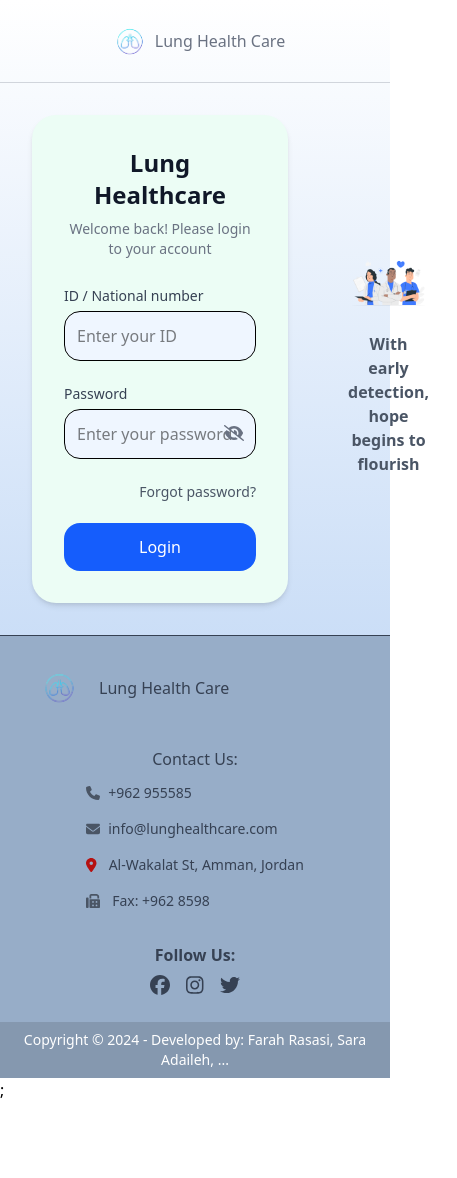
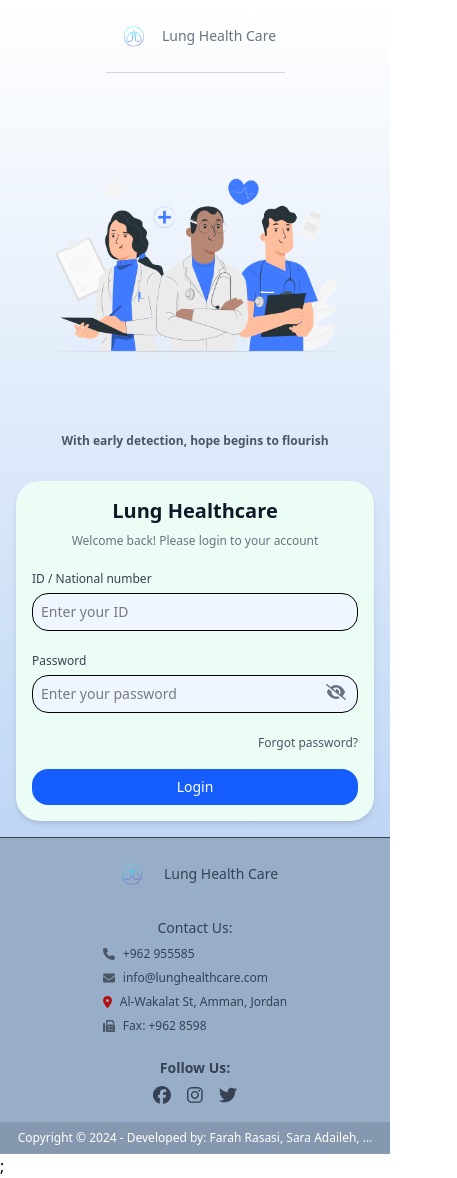
Before and after one commit to balqeeees/lung-healthcare-app, a React (Vite) app: page / in a window 390 px wide. Shown: the whole page, 457 px wide, since content can reach past the window. Before the commit the page ends 1102 px from the top, so only its background shows below. Built offline with nearby package versions, Linux system fonts and the light colour scheme.

Commit message:
Responsive-version

```diff
--- a/src/pages/Auth/login.jsx
+++ b/src/pages/Auth/login.jsx
@@ -30,30 +30,37 @@ export default function Login() {
 
   return (
     <div className="flex flex-col bg-gradient-to-b from-white to-[#A7C7F0] min-h-screen">
-      <header className="flex justify-center items-center py-4 border-b border-gray-300 w-full max-w-md mx-auto">
-        <img
-          src="/logo-preview.png"
-          alt="Lung Health Care Logo"
-          width={50}
-          height={50}
-        />
-        <span className="text-base text-gray-500">Lung Health Care</span>
+      <header className="flex flex-col items-center py-4 w-full px-4">
+        <div className="max-w-md w-full flex items-center justify-center">
+          <img
+            src="/logo-preview.png"
+            alt="Lung Health Care Logo"
+            className="w-10 h-10 sm:w-12 sm:h-12"
+          />
+          <span className="text-sm sm:text-base text-gray-500 ml-2">
+            Lung Health Care
+          </span>
+        </div>
+        <div className="w-1/2 border-b border-gray-300 mt-4" />
       </header>
 
-      <main className="flex flex-1 font-poppins">
-        <div className="flex justify-center items-center w-full md:w-1/2 p-8">
-          <div className="bg-emerald-50 rounded-3xl shadow-md p-8 w-full max-w-md">
-            <h1 className="text-2xl font-bold mb-2 text-gray-900 text-center">
+      <main className="flex flex-col md:flex-row flex-1 font-poppins">
+        <div className="flex justify-center items-center w-full md:w-1/2 p-4 sm:p-6 lg:p-8 order-2 md:order-1">
+          <div className="bg-emerald-50 rounded-3xl shadow-md p-4 sm:p-6 lg:p-8 w-full max-w-md">
+            <h1 className="text-xl sm:text-2xl font-bold mb-2 text-gray-900 text-center">
               Lung Healthcare
             </h1>
 
-            <p className="text-sm text-gray-500 mb-6 text-center">
+            <p className="text-xs sm:text-sm text-gray-500 mb-4 sm:mb-6 text-center">
               Welcome back! Please login to your account
             </p>
 
-            <form onSubmit={formik.handleSubmit} className="space-y-5">
+            <form
+              onSubmit={formik.handleSubmit}
+              className="space-y-4 sm:space-y-5"
+            >
               <div>
-                <label className="text-sm font-medium text-gray-700">
+                <label className="text-xs sm:text-sm font-medium text-gray-700">
                   ID / National number
                 </label>
                 <input
@@ -62,12 +69,12 @@ export default function Login() {
                   value={formik.values.id}
                   onChange={formik.handleChange}
                   placeholder="Enter your ID"
-                  className="w-full p-3 mt-1 border rounded-2xl bg-blue-50 focus:outline-none focus:ring-2 focus:ring-blue-300"
+                  className="w-full p-2 sm:p-3 mt-1 border rounded-2xl bg-blue-50 focus:outline-none focus:ring-2 focus:ring-blue-300 text-sm"
                 />
               </div>
 
               <div>
-                <label className="text-sm font-medium text-gray-700">
+                <label className="text-xs sm:text-sm font-medium text-gray-700">
                   Password
                 </label>
                 <div className="relative">
@@ -77,11 +84,11 @@ export default function Login() {
                     value={formik.values.password}
                     onChange={formik.handleChange}
                     placeholder="Enter your password"
-                    className="w-full p-3 mt-1 border rounded-2xl bg-blue-50 focus:outline-none focus:ring-2 focus:ring-blue-300"
+                    className="w-full p-2 sm:p-3 mt-1 border rounded-2xl bg-blue-50 focus:outline-none focus:ring-2 focus:ring-blue-300 text-sm"
                   />
                   <button
                     type="button"
-                    className="absolute top-4 right-3 text-gray-500"
+                    className="absolute top-1/2 transform -translate-y-1/2 right-3 text-gray-500"
                     onClick={() => setShowPassword(!showPassword)}
                   >
                     <FontAwesomeIcon icon={showPassword ? faEye : faEyeSlash} />
@@ -90,7 +97,10 @@ export default function Login() {
               </div>
 
               <div className="text-right">
-                <a href="#" className="text-gray-600 text-sm hover:underline">
+                <a
+                  href="#"
+                  className="text-gray-600 text-xs sm:text-sm hover:underline"
+                >
                   Forgot password?
                 </a>
               </div>
@@ -98,7 +108,7 @@ export default function Login() {
               <div className="w-full flex justify-center">
                 <button
                   type="submit"
-                  className="w-48 bg-blue-600 hover:bg-blue-700 text-white p-3 rounded-2xl font-medium"
+                  className="w-full sm:w-48 bg-blue-600 hover:bg-blue-700 text-white p-2 sm:p-3 rounded-2xl font-medium text-sm"
                 >
                   Login
                 </button>
@@ -106,37 +116,43 @@ export default function Login() {
             </form>
           </div>
         </div>
-        <div className="flex w-full md:w-1/2 justify-center items-center p-7">
+
+        {/* Image Section */}
+        <div className="flex w-full md:w-1/2 justify-center items-center p-4 sm:p-6 lg:p-7 order-1 md:order-2">
           <div className="text-center">
             <img
               src="/Doctors-pana.png"
               alt="Doctors Illustration"
-              className="w-full max-w-md h-auto object-contain mb-2"
+              className="w-full max-w-xs md:max-w-sm lg:max-w-md h-auto object-contain mb-2"
             />
-            <p className="text-gray-600 font-bold text-base">
+            <p className="text-gray-600 font-bold text-xs sm:text-sm md:text-base">
               With early detection, hope begins to flourish
             </p>
           </div>
         </div>
       </main>
-      <footer className="bg-[#97ADC8] border-t py-6 px-8 text-gray-700 text-sm">
-        <div className="max-w-7xl mx-auto flex flex-col md:flex-row md:justify-between md:items-start space-y-8 md:space-y-0">
-          <div className="flex items-center space-x-3">
+
+      {/* Footer */}
+      <footer className="bg-[#97ADC8] border-t py-4 sm:py-6 px-4 sm:px-8 text-gray-700 text-xs sm:text-sm">
+        <div className="max-w-7xl mx-auto flex flex-col space-y-6 sm:space-y-8 lg:space-y-0 lg:flex-row lg:justify-between lg:items-start">
+          {/* Logo */}
+          <div className="flex items-center justify-center lg:justify-start space-x-3">
             <img
               src="/logo-preview.png"
-              height={55}
-              width={55}
               alt="Footer Logo"
-              className="object-contain"
+              className="w-10 h-10 sm:w-12 sm:h-12 lg:w-14 lg:h-14 object-contain"
             />
-            <span className="text-base font-medium">Lung Health Care</span>
+            <span className="text-sm sm:text-base font-medium">
+              Lung Health Care
+            </span>
           </div>
 
-          <div className="flex flex-col items-center md:items-center mx-auto space-y-6 md:space-y-0">
-            <div className="font-medium text-base text-center mb-3">
+          {/* Contact Info */}
+          <div className="flex flex-col items-center lg:items-start">
+            <div className="font-medium text-sm sm:text-base text-center mb-2 sm:mb-3">
               Contact Us:
             </div>
-            <div className="flex flex-col space-y-4 md:space-y-0 md:grid md:grid-cols-2 md:gap-3">
+            <div className="grid grid-cols-1 sm:grid-cols-2 gap-2 sm:gap-3 text-xs sm:text-sm">
               <div className="flex items-center space-x-2">
                 <FontAwesomeIcon icon={faPhone} className="text-gray-600" />
                 <span>+962 955585</span>
@@ -145,40 +161,49 @@ export default function Login() {
                 <FontAwesomeIcon icon={faEnvelope} className="text-gray-600" />
                 <span>info@lunghealthcare.com</span>
               </div>
-
-              <div className="flex items-center space-x-3">
+              <div className="flex items-center space-x-2">
                 <FontAwesomeIcon
                   icon={faLocationDot}
                   style={{ color: "#b61111" }}
                 />
                 <span>Al-Wakalat St, Amman, Jordan</span>
               </div>
-              <div className="flex items-center space-x-3">
+              <div className="flex items-center space-x-2">
                 <FontAwesomeIcon icon={faFax} className="text-gray-600" />
                 <span>Fax: +962 8598</span>
               </div>
             </div>
           </div>
 
-          <div className="flex flex-col items-center space-y-2">
-            <div className="font-semibold text-base">Follow Us:</div>
+          {/* Social Media */}
+          <div className="flex flex-col items-center lg:items-start space-y-2">
+            <div className="font-semibold text-sm sm:text-base">Follow Us:</div>
             <div className="flex space-x-4">
-              <a href="#">
-                <FontAwesomeIcon icon={faFacebook} className="text-xl" />
+              <a href="#" className="hover:text-blue-700 transition-colors">
+                <FontAwesomeIcon
+                  icon={faFacebook}
+                  className="text-lg sm:text-xl"
+                />
               </a>
-              <a href="#">
-                <FontAwesomeIcon icon={faInstagram} className="text-xl" />
+              <a href="#" className="hover:text-pink-600 transition-colors">
+                <FontAwesomeIcon
+                  icon={faInstagram}
+                  className="text-lg sm:text-xl"
+                />
               </a>
-              <a href="#">
-                <FontAwesomeIcon icon={faTwitter} className="text-xl" />
+              <a href="#" className="hover:text-blue-400 transition-colors">
+                <FontAwesomeIcon
+                  icon={faTwitter}
+                  className="text-lg sm:text-xl"
+                />
               </a>
             </div>
           </div>
         </div>
       </footer>
 
-      <div className="bg-[#8598AF] py-2 text-center text-white text-sm mt-auto">
-        <span>
+      <div className="bg-[#8598AF] py-2 text-center text-white text-xs sm:text-sm">
+        <span className="px-4">
           Copyright © 2024 - Developed by: Farah Rasasi, Sara Adaileh, ...
         </span>
       </div>
```
Also changed, not shown: 1 other file (tests, documents, lock files or other folders).
